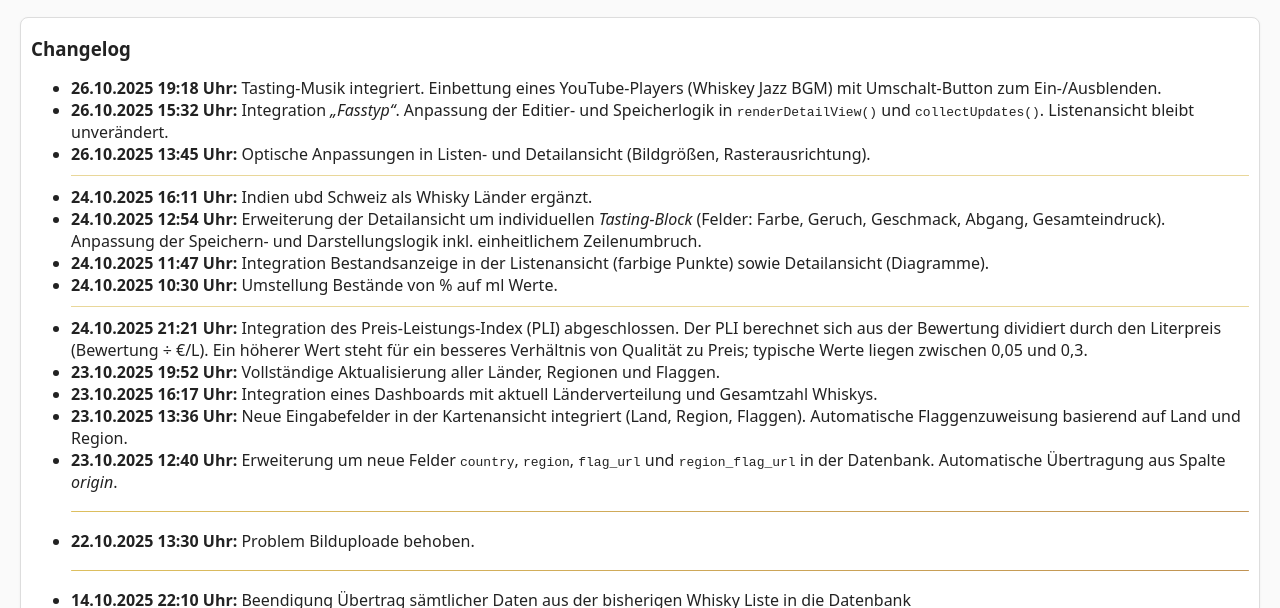
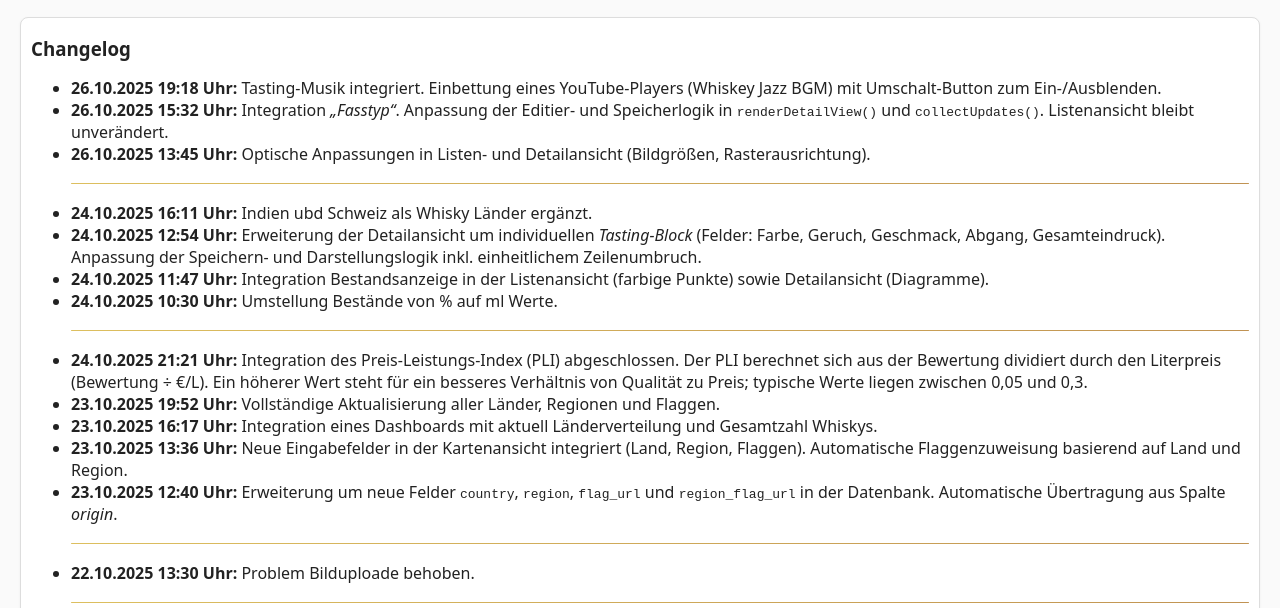
Before and after one commit to vonHochstein/Whiskybibliothek, a plain HTML site: page index.html in a window 1280 px wide. Shown: the part 123-731 px from the top of the page. Drawn offline with Linux system fonts and the light colour scheme; a script that the page names is missing.

Commit message:
Update index.html

```diff
--- a/index.html
+++ b/index.html
@@ -26,12 +26,12 @@
   <li><strong>26.10.2025 19:18 Uhr:</strong> Tasting-Musik integriert. Einbettung eines YouTube-Players (Whiskey Jazz BGM) mit Umschalt-Button zum Ein-/Ausblenden.</li>
     <li><strong>26.10.2025 15:32 Uhr:</strong> Integration <em>„Fasstyp“</em>. Anpassung der Editier- und Speicherlogik in <code>renderDetailView()</code> und <code>collectUpdates()</code>. Listenansicht bleibt unverändert.</li>
     <li><strong>26.10.2025 13:45 Uhr:</strong> Optische Anpassungen in Listen- und Detailansicht (Bildgrößen, Rasterausrichtung).</li>
-    <hr class="block-divider">
+    <hr class="changelog-divider">
     <li><strong>24.10.2025 16:11 Uhr:</strong> Indien ubd Schweiz als Whisky Länder ergänzt.</li>
   	<li><strong>24.10.2025 12:54 Uhr:</strong> Erweiterung der Detailansicht um individuellen <em>Tasting-Block</em> (Felder: Farbe, Geruch, Geschmack, Abgang, Gesamteindruck). Anpassung der Speichern- und Darstellungslogik inkl. einheitlichem Zeilenumbruch.</li>
   	<li><strong>24.10.2025 11:47 Uhr:</strong> Integration Bestandsanzeige in der Listenansicht (farbige Punkte) sowie Detailansicht (Diagramme).</li>
     <li><strong>24.10.2025 10:30 Uhr:</strong> Umstellung Bestände von % auf ml Werte.</li>
-    <hr class="block-divider">
+    <hr class="changelog-divider">
 	  <li><strong>24.10.2025 21:21 Uhr:</strong> Integration des Preis-Leistungs-Index (PLI) abgeschlossen.
 	  Der PLI berechnet sich aus der Bewertung dividiert durch den Literpreis (Bewertung ÷ €/L).
 	  Ein höherer Wert steht für ein besseres Verhältnis von Qualität zu Preis; typische Werte liegen zwischen 0,05 und 0,3.</li>
```
